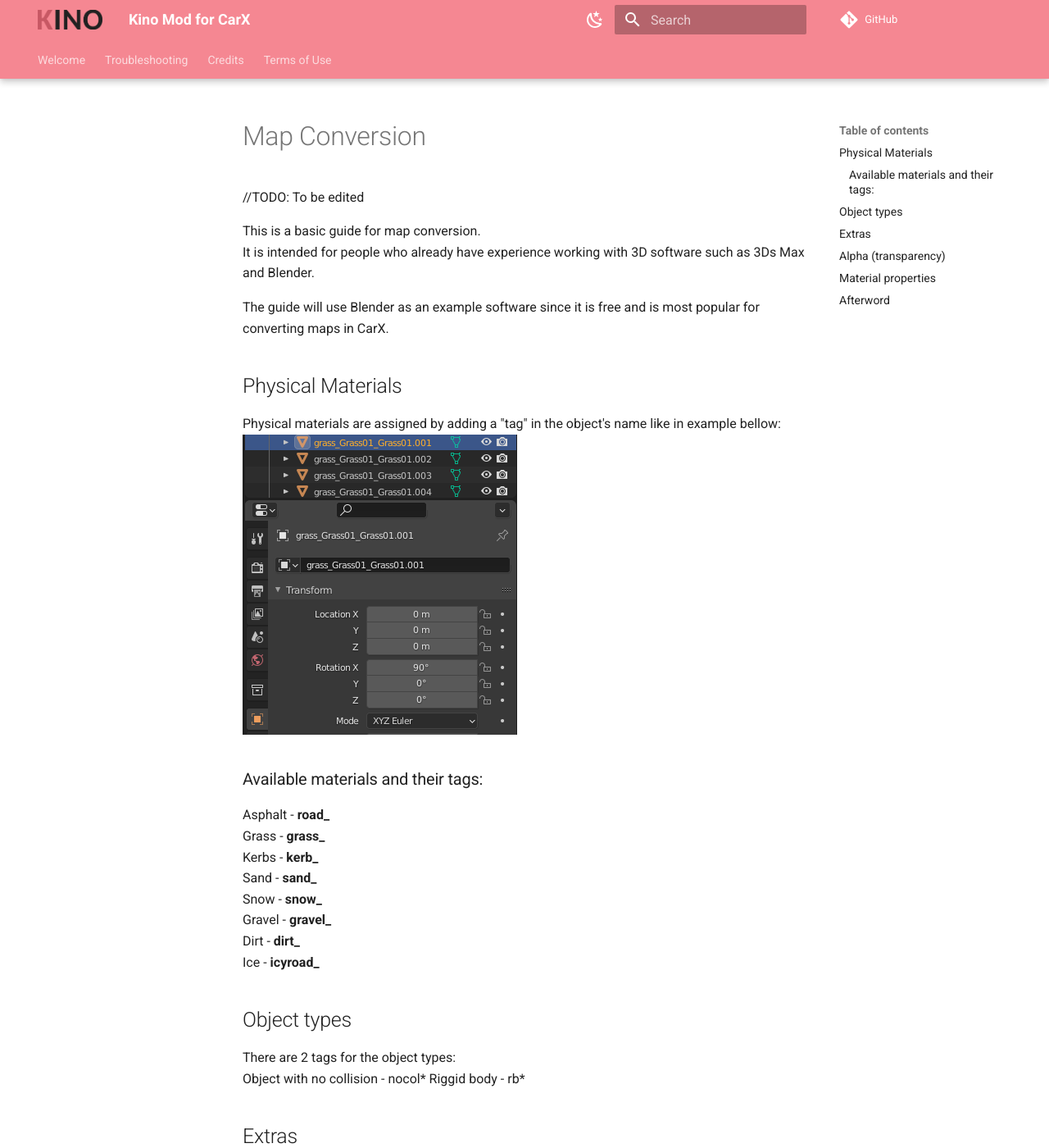
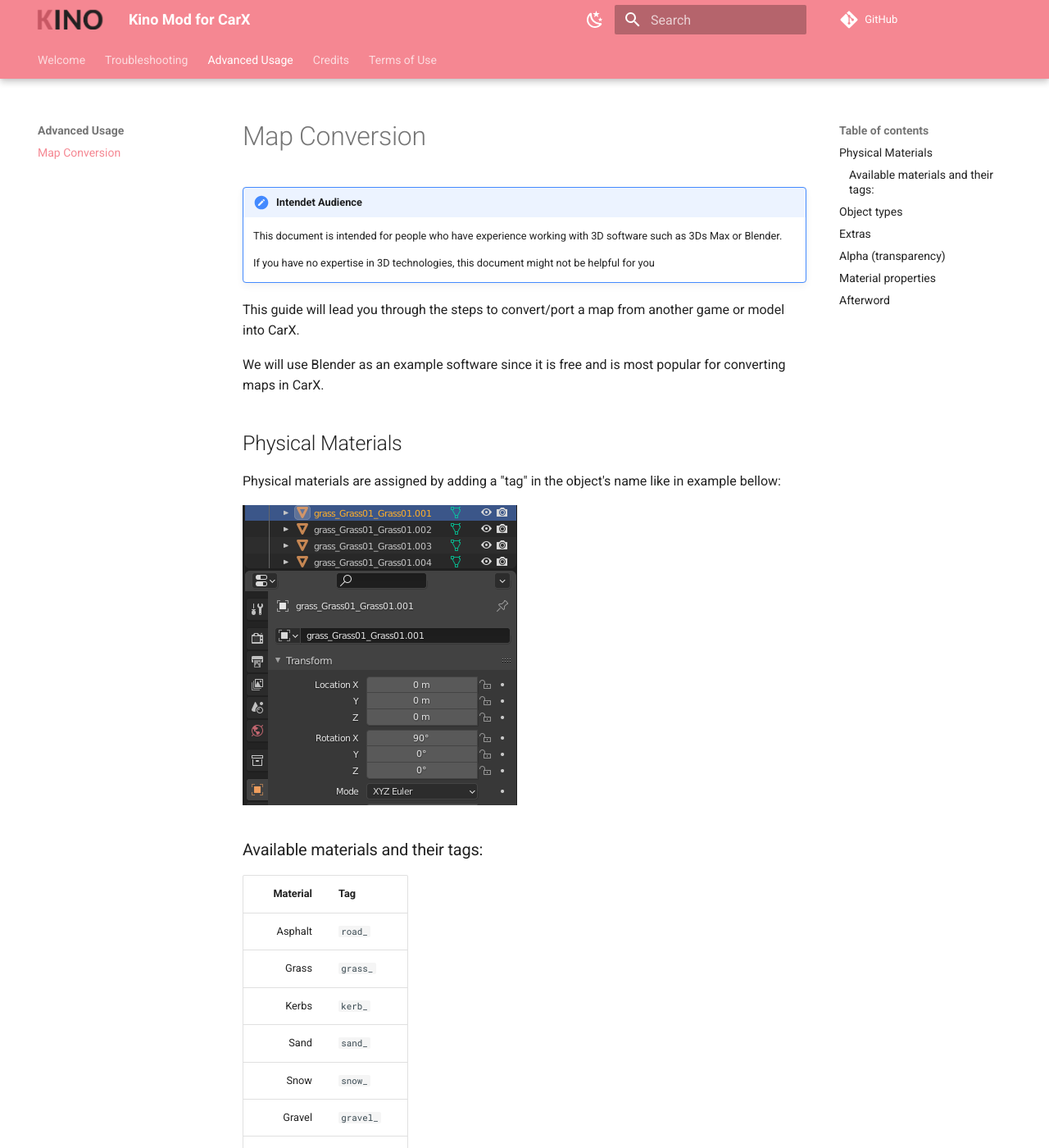
Before and after one commit to trbflxr/kino, an MkDocs documentation site: the page built from docs/advanced/map_conversion.md, in a window 1280 px wide and 1400 px high. Shown: the whole window at 82% size. Built offline with MkDocs 1.6.1 and Material for MkDocs 9.7.7, drawn with Linux system fonts in a browser that asks for light colours; comment, search, counter and statistics services are not loaded; some of the changed text lies outside the part shown.

Commit message:
Update map conversion page

```diff
--- a/docs/map_conversion.md
+++ b/docs/advanced/map_conversion.md
@@ -1,33 +1,39 @@
 # Map Conversion
 
-//TODO: To be edited
+!!! important "Intendet Audience"
+    This document is intended for people who have experience working with 3D software such as 3Ds Max or Blender.
 
-This is a basic guide for map conversion.
-It is intended for people who already have experience working with 3D software such as 3Ds Max and Blender.
+    If you have no expertise in 3D technologies, this document might not be helpful for you
 
-The guide will use Blender as an example software since it is free and is most popular for converting maps in CarX.
+This guide will lead you through the steps to convert/port a map from another game or model into CarX.
+
+We will use Blender as an example software since it is free and is most popular for converting maps in CarX.
 
 ## Physical Materials
 
 Physical materials are assigned by adding a "tag" in the object's name like in example bellow:
+
 ![physical_materials](../img/map_physical_materials.png)
 
 ### Available materials and their tags:
 
-Asphalt - **road\_**
-Grass - **grass\_**
-Kerbs - **kerb\_**
-Sand - **sand\_**
-Snow - **snow\_**
-Gravel - **gravel\_**
-Dirt - **dirt\_**
-Ice - **icyroad\_**
+| Material | Tag        |
+| -------: | ---------- |
+| Asphalt  | `road_`    |
+| Grass    | `grass_`   |
+| Kerbs    | `kerb_`    |
+| Sand     | `sand_`    |
+| Snow     | `snow_`    |
+| Gravel   | `gravel_`  |
+| Dirt     | `dirt_`    |
+| Ice      | `icyroad_` |
 
 ## Object types
 
 There are 2 tags for the object types:
-Object with no collision - nocol*
-Riggid body - rb*
+
+- Object with no collision - `nocol*`
+- Riggid body - `rb*`
 
 ## Extras
 
--- a/mkdocs.yml
+++ b/mkdocs.yml
@@ -81,5 +81,7 @@ nav:
       - usage.md
       - installation.md
   - troubleshooting.md
+  - 'Advanced Usage':
+      - advanced/map_conversion.md
   - credits.md
   - tos.md
```
